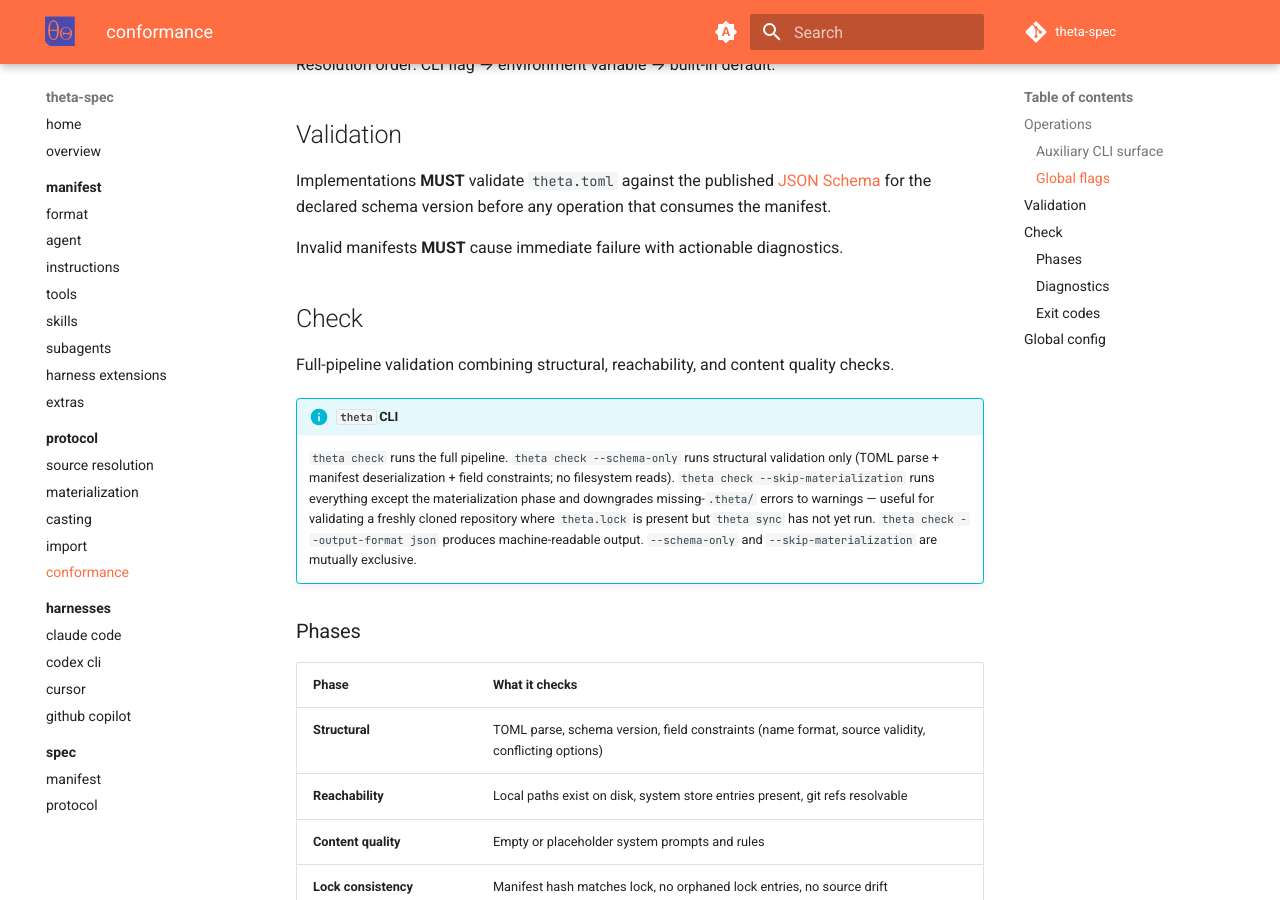
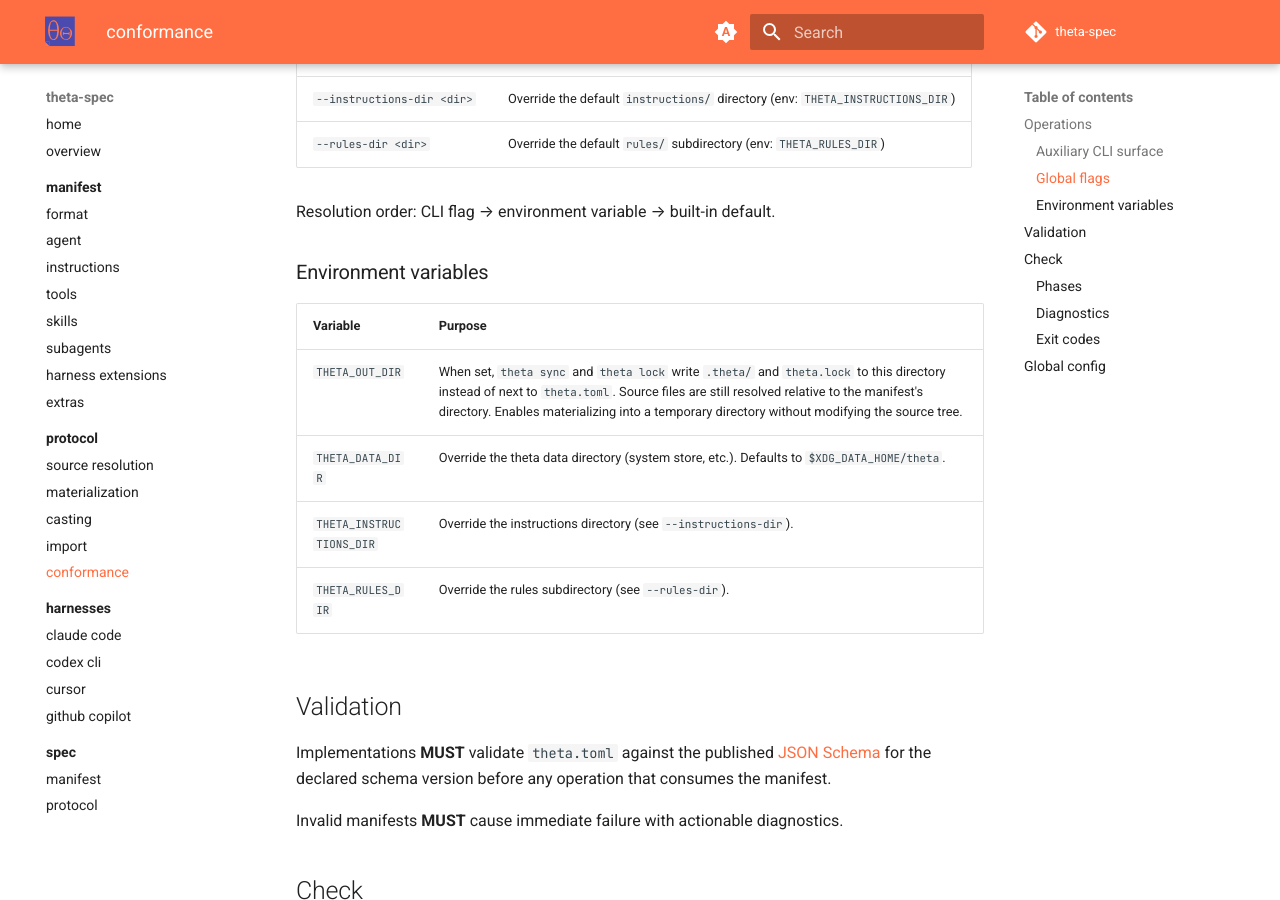
Before and after one commit to tamarillo-ai/theta-spec, an MkDocs documentation site: the page built from docs/protocol/conformance.md, in a window 1280 px wide and 900 px high, scrolled down 1437 px. Built offline with MkDocs 1.6.1 and Material for MkDocs 9.7.7, drawn with Linux system fonts in a browser that asks for light colours; comment, search, counter and statistics services are not loaded; the version menu is left out; some of the changed text lies outside the part shown.

Commit message:
chore(docs): updated spec docs with theta_out_dir respected (#1)
* updated spec docs with theta_out_dir respected

* fix(config): update pyproject.toml

---------

Co-authored-by: Steven Johns <10301400+duoi@users.noreply.github.com>

```diff
--- a/docs/protocol/conformance.md
+++ b/docs/protocol/conformance.md
@@ -15,7 +15,8 @@ Implementations **MAY** expose additional CLI verbs beyond the six protocol oper
 | Verb | Purpose |
 |---|---|
 | `theta init` | Scaffold a new `theta.toml` (and optionally seed from a registered system agent via `--from`) |
-| `theta schema` | Print the JSON Schema for the manifest |
+| `theta schema` | Print the JSON Schema for the manifest. `--list-verbs` emits the full verb tree; `--get` emits the JSON Schema for `theta get` output; `--constants` emits theta-static path constants for tooling use |
+| `theta get` | Emit the fully materialized project state as JSON (agent identity, lock hash, system prompt, rules with metadata, skills with frontmatter and supporting files, tools). Requires `theta sync` to have been run first |
 | `theta add <kind>` | Add a rule, system prompt, tool, skill, or subagent to the manifest |
 | `theta rm <kind> [--delete]` | Remove a manifest entry; `--delete` also deletes the source file or directory (supported for rule, system, skill, subagent) |
 | `theta list <kind>` | List manifest entries or system store contents |
@@ -36,6 +37,15 @@ The following global flags are accepted on every `theta` subcommand:
 | `--rules-dir <dir>` | Override the default `rules/` subdirectory (env: `THETA_RULES_DIR`) |
 
 Resolution order: CLI flag → environment variable → built-in default.
+
+### Environment variables
+
+| Variable | Purpose |
+|---|---|
+| `THETA_OUT_DIR` | When set, `theta sync` and `theta lock` write `.theta/` and `theta.lock` to this directory instead of next to `theta.toml`. Source files are still resolved relative to the manifest's directory. Enables materializing into a temporary directory without modifying the source tree. |
+| `THETA_DATA_DIR` | Override the theta data directory (system store, etc.). Defaults to `$XDG_DATA_HOME/theta`. |
+| `THETA_INSTRUCTIONS_DIR` | Override the instructions directory (see `--instructions-dir`). |
+| `THETA_RULES_DIR` | Override the rules subdirectory (see `--rules-dir`). |
 
 ## Validation
 
--- a/pyproject.toml
+++ b/pyproject.toml
@@ -7,3 +7,6 @@ requires-python = ">=3.13"
 dependencies = [
     "mkdocs-material>=9.7.6",
 ]
+
+[tool.setuptools]
+packages = []
```
Also changed, not shown: docs/manifest/instructions.md (+2 -0 lines), docs/manifest/tools.md (+1 -1 lines), docs/protocol/materialization.md (+8 -0 lines), docs/spec/protocol.md (+1 -0 lines).
